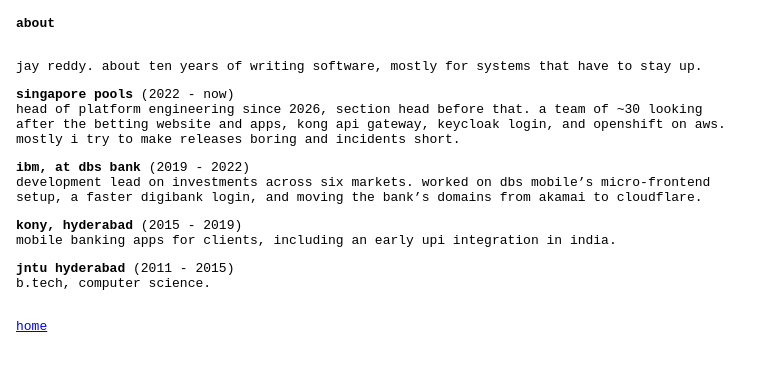
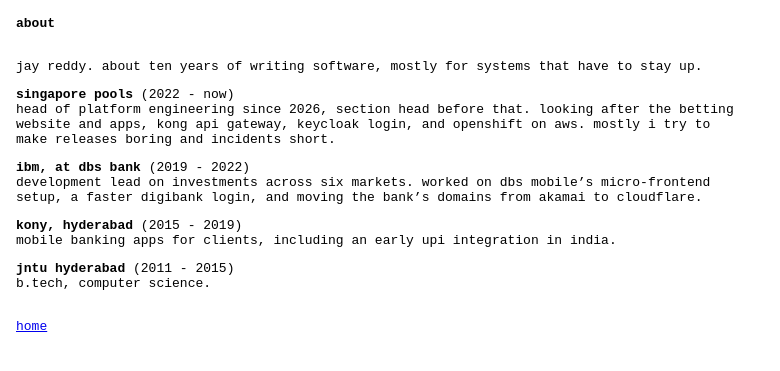
Before and after one commit to jramasani/jramasani.github.io, a Jekyll site: the page built from about.markdown, in a window 1280 px wide. Shown: the top 371 px of the page, without its empty margins (0-780 px from the left). Built offline with Jekyll 4.4.1, drawn with Linux system fonts in a browser that asks for light colours.

Commit message:
Drop team size from about page
Co-Authored-By: Claude Opus 5.5 <noreply@anthropic.com>

```diff
--- a/about.markdown
+++ b/about.markdown
@@ -6,7 +6,7 @@ permalink: /about/
 jay reddy. about ten years of writing software, mostly for systems that have to stay up.
 
 **singapore pools** (2022 - now)<br/>
-head of platform engineering since 2026, section head before that. a team of ~30 looking after the betting website and apps, kong api gateway, keycloak login, and openshift on aws. mostly i try to make releases boring and incidents short.
+head of platform engineering since 2026, section head before that. looking after the betting website and apps, kong api gateway, keycloak login, and openshift on aws. mostly i try to make releases boring and incidents short.
 
 **ibm, at dbs bank** (2019 - 2022)<br/>
 development lead on investments across six markets. worked on dbs mobile's micro-frontend setup, a faster digibank login, and moving the bank's domains from akamai to cloudflare.
```
